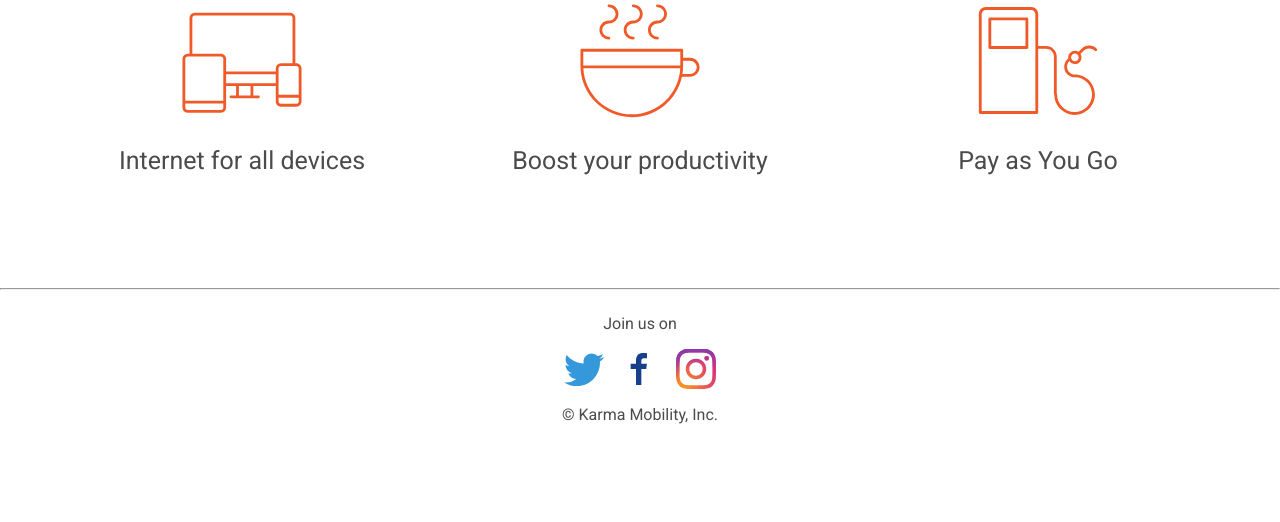
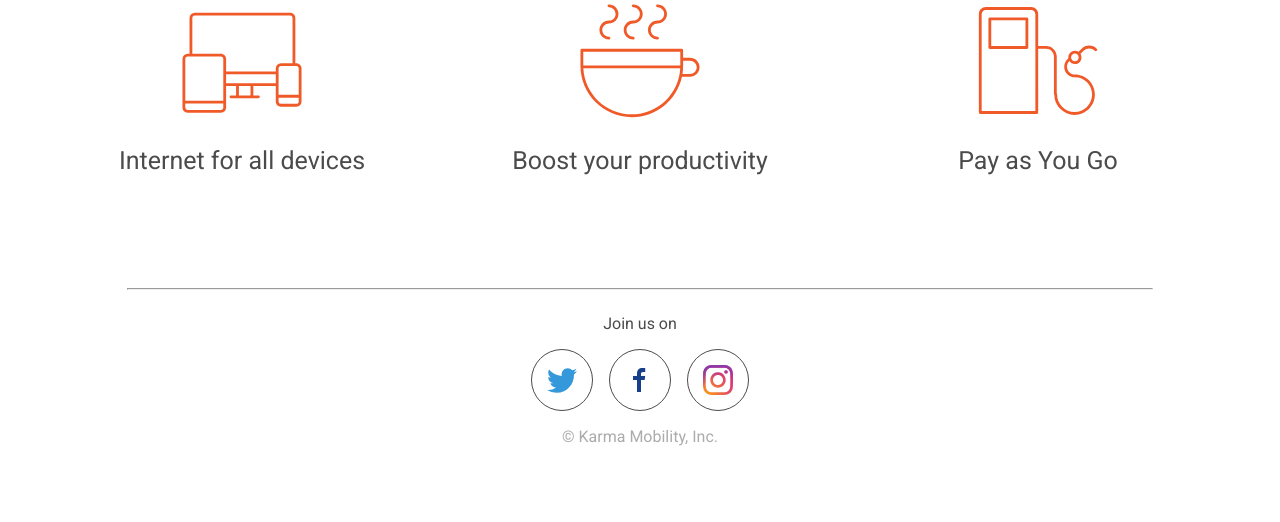
Before and after one commit to CodeYourFuture/HTML-CSS-Module-Project, a PHP site: page / in a window 1280 px wide. Shown: the part 1059-1581 px from the top of the page. Run offline with PHP 8.4, Linux system fonts and the light colour scheme.

Commit message:
add social media styles

```diff
--- a/css/style.css
+++ b/css/style.css
@@ -58,6 +58,11 @@ li {
 
 a {
   text-decoration: none;
+  transition: all 0.2s ease-in;
+}
+
+hr {
+  width: 80%;
 }
 
 .primary-btn {
@@ -173,5 +178,16 @@ a {
 }
 
 .social-media img {
-  width: 40px;
+  width: 30px;
 }
+
+.circle {
+  border: 0.1px solid var(--dark-gray);
+  border-radius: 50%;
+  padding: 15px;
+  height: 30px;
+}
+
+.copyright {
+  color: var(--light-gray);
+}
--- a/index.html
+++ b/index.html
@@ -64,12 +64,12 @@
       <div>Join us on</div>
       <!-- Social Media Logos -->
       <div class="social-media">
-        <img src="img/twitter-icon.svg" />
-        <img src="img/facebook-icon.svg" />
-        <img src="img/instagram-icon.svg" />
+        <div class="circle"><img src="img/twitter-icon.svg" /></div>
+        <div class="circle"><img src="img/facebook-icon.svg" /></div>
+        <div class="circle"><img src="img/instagram-icon.svg" /></div>
       </div>
       <!-- Copyright -->
-      <div>&copy; Karma Mobility, Inc.</div>
+      <div class="copyright">&copy; Karma Mobility, Inc.</div>
     </footer>
   </body>
 </html>
```
